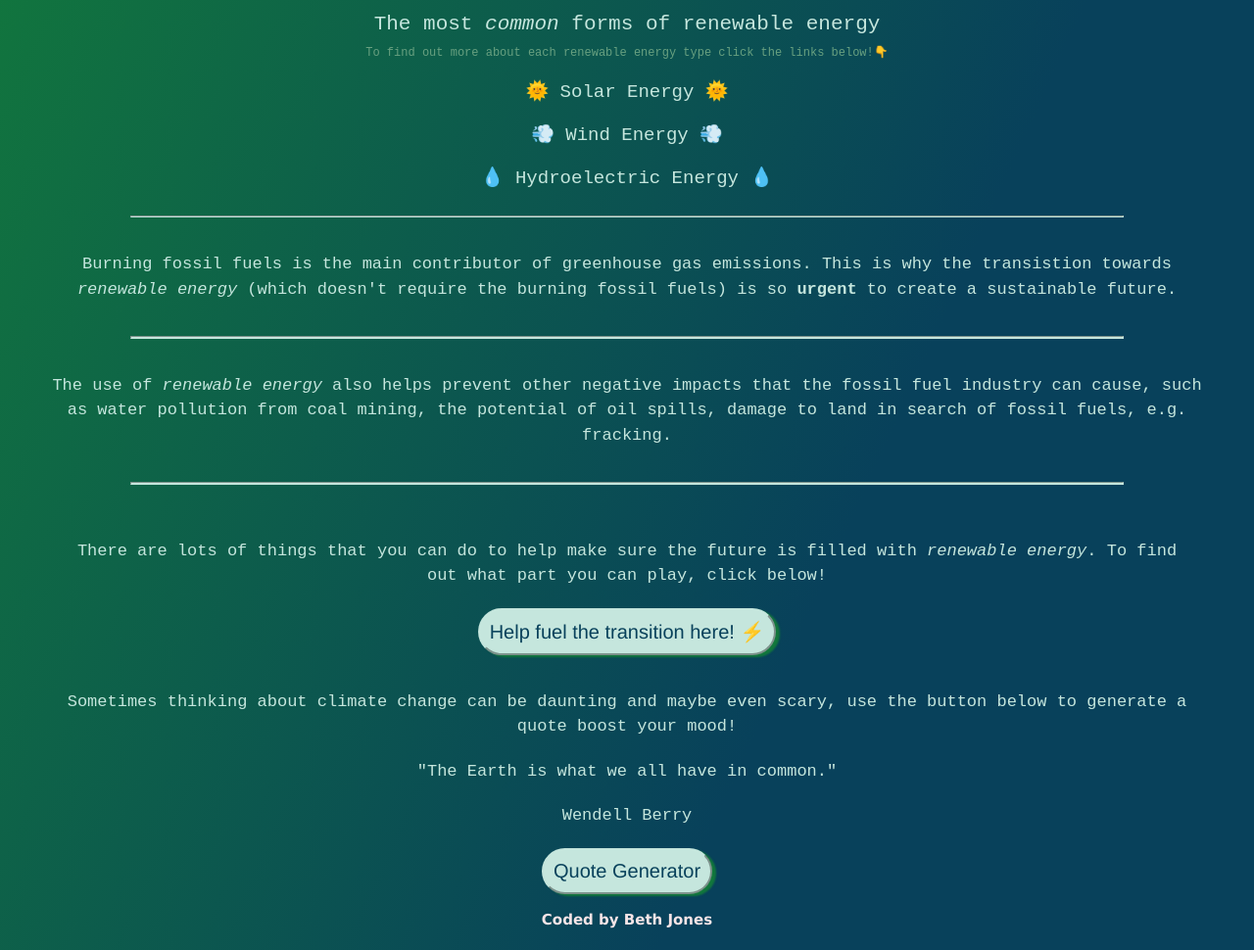
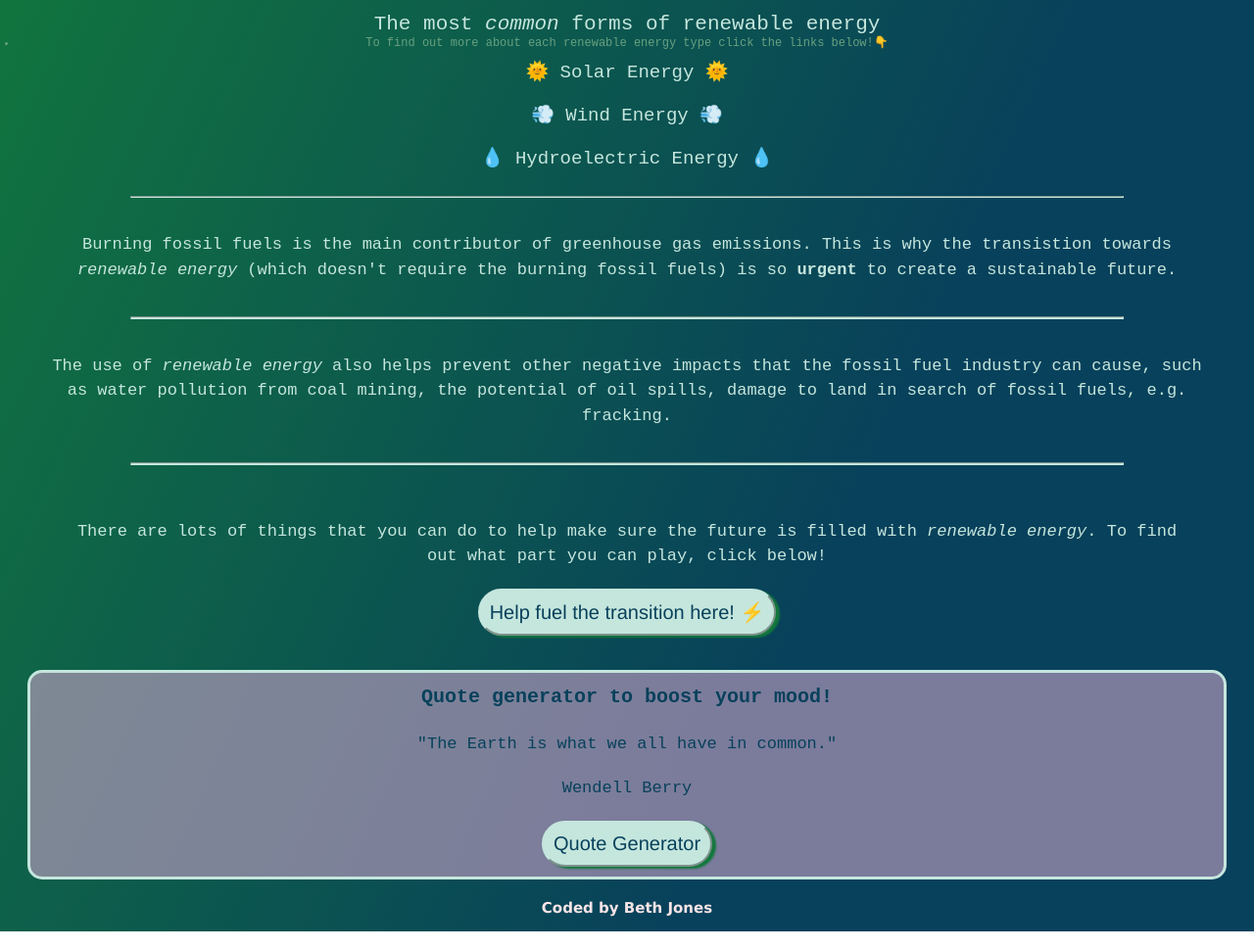
Before and after one commit to btj43/Renewable-Energy-Landing-Page, a plain HTML site: page index.html in a window 1280 px wide. Shown: the part 465-1435 px from the top of the page at 98% size. Drawn offline with Linux system fonts and the light colour scheme.

Commit message:
Class names & Quote section updated

```diff
--- a/index.html
+++ b/index.html
@@ -17,19 +17,20 @@
       src="https://s3.amazonaws.com/shecodesio-production/uploads/files/000/062/179/original/istockphoto-539442624-612x612.jpg?1673373541"
       alt="Renewable energy sources"
     />
-    <ul>
-      The most
-      <em>common</em>
-      forms of renewable energy
+    <ul class="renewable-energy-list">
+      The most<em> common </em
+      >forms of renewable energy
       <li class="more-info">
         To find out more about each renewable energy type click the links
         below!👇
       </li>
-      <li>
+      <li class="renewable-energy-list-item">
         🌞 <a href="solar.html" class="renewable-types">Solar Energy</a> 🌞
       </li>
-      <li>💨 <a href="wind.html" class="renewable-types">Wind Energy</a> 💨</li>
-      <li>
+      <li class="renewable-energy-list-item">
+        💨 <a href="wind.html" class="renewable-types">Wind Energy</a> 💨
+      </li>
+      <li class="renewable-energy-list-item">
         💧
         <a href="hydro.html" class="renewable-types">Hydroelectric Energy</a> 💧
       </li>
@@ -56,18 +57,17 @@
         filled with <span>renewable energy</span>. To find out what part you can
         play, click below!
       </div>
-      <button>Help fuel the transition here! ⚡</button>
+      <button class="homepage-buttons">
+        Help fuel the transition here! ⚡
+      </button>
     </div>
     <div class="quote-section">
-      <div>
-        Sometimes thinking about climate change can be daunting and maybe even
-        scary, use the button below to generate a quote boost your mood!
-      </div>
+      <b class="quote-title">Quote generator to boost your mood!</b>
       <div id="quote">"The Earth is what we all have in common."</div>
       <div id="author">Wendell Berry</div>
-      <button id="btn">Quote Generator</button>
-      <h3>Coded by Beth Jones</h3>
+      <button id="btn" class="homepage-buttons">Quote Generator</button>
     </div>
+    <h3 class="author">Coded by Beth Jones</h3>
     <script src="src/index.js"></script>
   </body>
 </html>
--- a/src/style.css
+++ b/src/style.css
@@ -23,7 +23,8 @@ img {
   border-radius: 30px;
   max-width: 80%;
 }
-ul {
+
+.renewable-energy-list {
   display: block;
   margin: 0 auto;
   text-align: center;
@@ -31,7 +32,7 @@ ul {
   font-size: 21px;
 }
 
-li {
+.renewable-energy-list-item {
   list-style-type: none;
   padding: 10px;
   font-size: 19px;
@@ -71,7 +72,7 @@ span {
   border-color: #c5e6dd;
   border-style: solid;
 }
-button {
+.homepage-buttons {
   display: block;
   margin: 0 auto;
   border-radius: 30px;
@@ -84,13 +85,44 @@ button {
   box-shadow: 4px 2px 2px #12783c;
   transition: all 300ms ease-in-out;
 }
-button:hover {
+.homepage-buttons:hover {
   color: #c5e6dd;
   background-color: rgb(8, 65, 91);
   cursor: pointer;
 }
 
-.small-button {
+.tipsinfo {
+  padding: 15px;
+}
+
+.tipsinfo:hover {
+  background-color: rgb(8, 65, 91);
+  border-radius: 15px;
+  border-color: #c5e6dd;
+  border-style: solid;
+}
+
+.quote-section {
+  border: #c5e6dd;
+  border-style: solid;
+  border-radius: 15px;
+  padding: 10px;
+  background-color: rgba(200, 162, 200, 0.6);
+  color: rgb(8, 65, 91);
+}
+
+.quote-title {
+  font-size: 20px;
+}
+
+.author {
+  text-align: center;
+  font-family: Geneva, Tahoma, sans-serif;
+  color: #f7e5e7;
+  font-size: 15px;
+}
+
+.Homepage-button {
   display: block;
   margin: 0 auto;
   border-radius: 30px;
@@ -103,25 +135,11 @@ button:hover {
   box-shadow: 4px 2px 2px #12783c;
   transition: all 300ms ease-in-out;
 }
-.small-button:hover {
+
+.Homepage-button:hover {
   color: #c5e6dd;
   background-color: rgb(8, 65, 91);
   cursor: pointer;
-}
-.tipsinfo {
-  padding: 15px;
-}
-.tipsinfo:hover {
-  background-color: rgb(8, 65, 91);
-  border-radius: 15px;
-  border-color: #c5e6dd;
-  border-style: solid;
-}
-h3 {
-  text-align: center;
-  font-family: Geneva, Tahoma, sans-serif;
-  color: #f7e5e7;
-  font-size: 15px;
 }
 
 .home-link {
```
